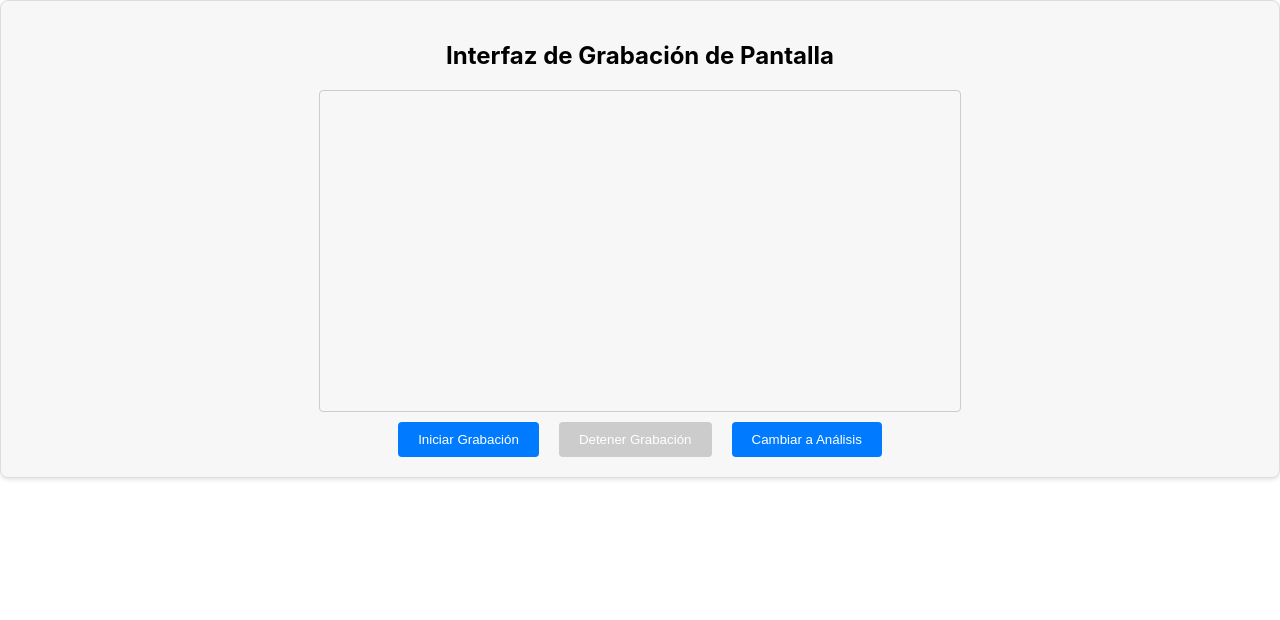
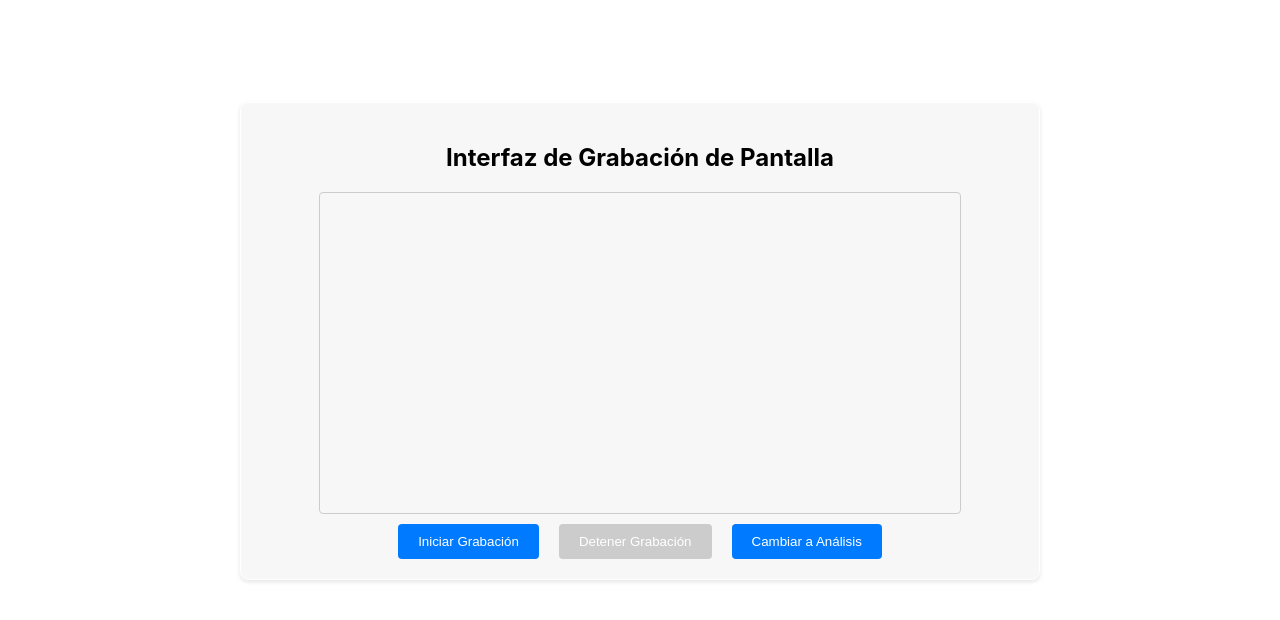
Before and after one commit to JuliethCP/Engagement_Tracker_Project, a React (Create React App) app: page / in a window 1280 px wide. Shown: the top 620 px of the page. Built offline with nearby package versions, Linux system fonts and the light colour scheme.

Commit message:
css actu

```diff
--- a/src/ScreenRecorder.css
+++ b/src/ScreenRecorder.css
@@ -2,12 +2,26 @@
   display: flex;
   flex-direction: column;
   align-items: center;
+  justify-content: center;
+  background-color: #f7f7f7;
+  width: 70%; /* Puedes ajustar el tamaño según tus necesidades */
+  max-width: 800px;
   padding: 20px;
-  background-color: #f7f7f7;
-  border: 1px solid #ddd;
+  border: 1px solid #ffffff;
   border-radius: 8px;
   box-shadow: 0 2px 4px rgba(0, 0, 0, 0.1);
+  margin: 8% auto 0; /* Centrado vertical y horizontal */
+  transition: all 0.3s ease; /* Transición suave */
+
+  /* Estilo adicional */
+  box-sizing: border-box; /* Evita que el padding afecte al tamaño total del contenedor */
 }
+
+/* Estilo hover opcional */
+.ScreenRecorderContainer:hover {
+  transform: scale(1.05);
+}
+
 h2{
   color: #000000;
 }
```
